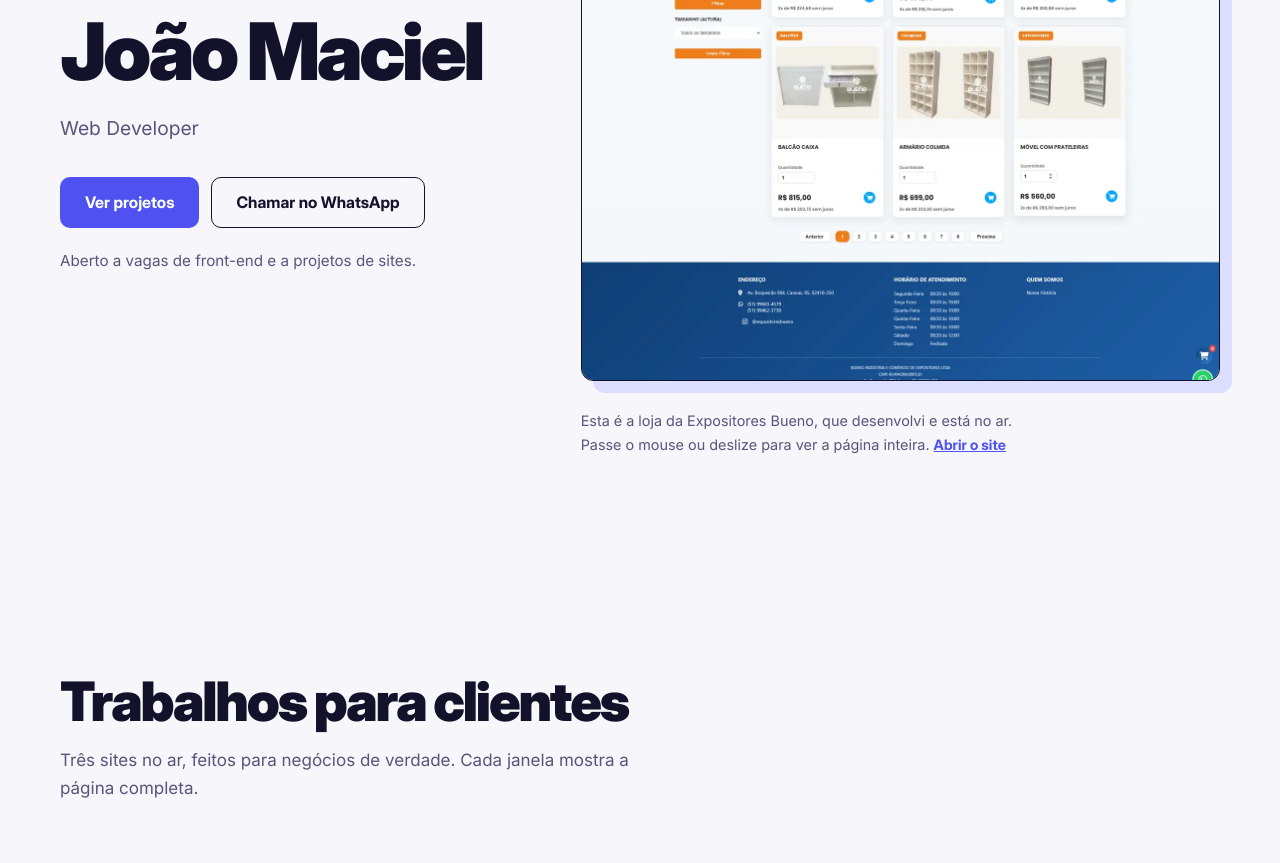
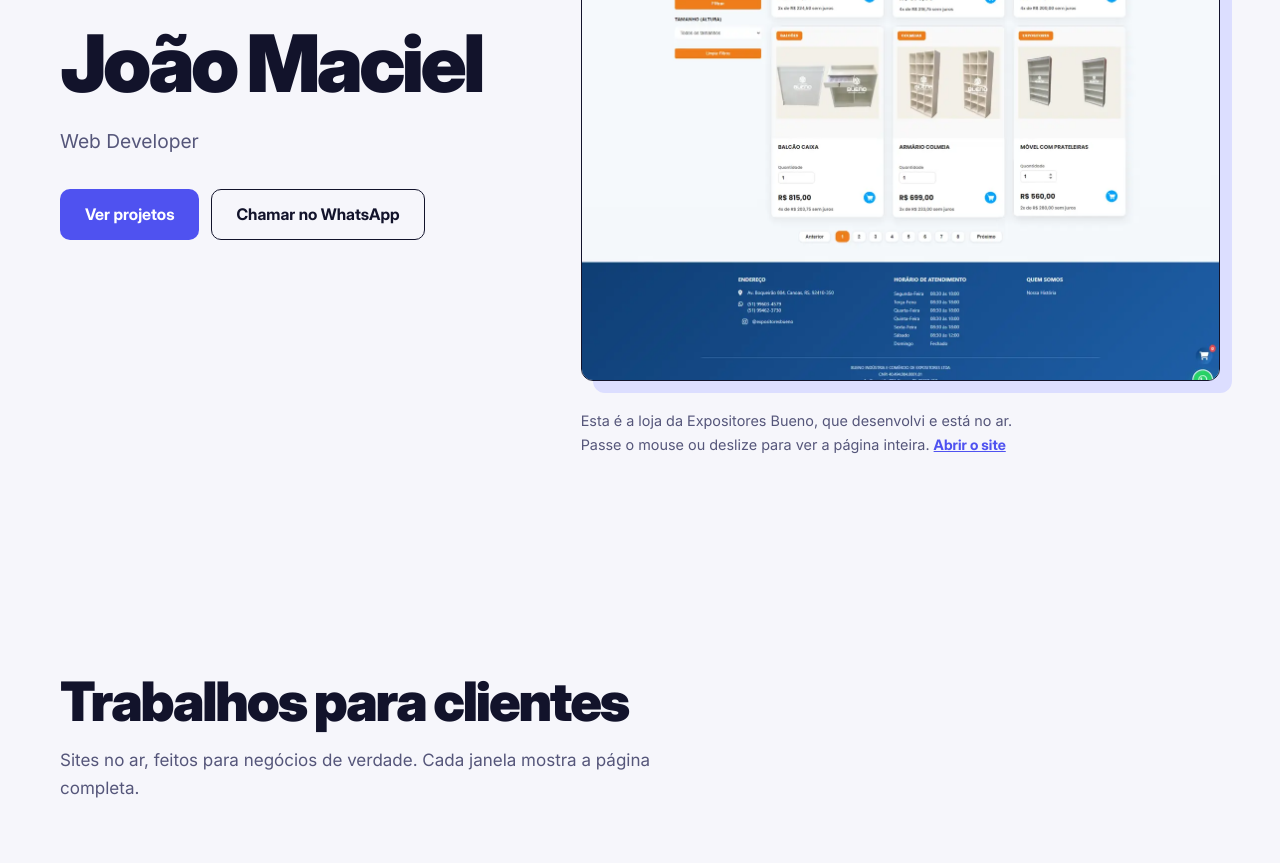
Before and after one commit to omacieljoao/Portf-lio, a plain HTML site: page index.html in a window 1280 px wide. Shown: the part 317-1180 px from the top of the page. Drawn offline with Linux system fonts and the light colour scheme.

Commit message:
otimiza textos

```diff
--- a/index.html
+++ b/index.html
@@ -92,9 +92,7 @@
                 >Chamar no WhatsApp</a
               >
             </div>
-            <p class="hero__status">
-              Aberto a vagas de front-end e a projetos de sites.
-            </p>
+            <p class="hero__status"></p>
           </div>
 
           <figure class="hero__figure">
@@ -142,8 +140,8 @@
           <div class="section__head">
             <h2 class="section__title">Trabalhos para clientes</h2>
             <p class="section__intro">
-              Três sites no ar, feitos para negócios de verdade. Cada janela
-              mostra a página completa.
+              Sites no ar, feitos para negócios de verdade. Cada janela mostra a
+              página completa.
             </p>
           </div>
 
@@ -300,8 +298,7 @@
             <h2 class="section__title">Projetos de estudo</h2>
             <p class="section__intro">
               Feitos durante o bootcamp da TripleTen, do mais recente para o
-              mais antigo. Dá pra ver a minha evolução de HTML e CSS até
-              JavaScript.
+              mais antigo.
             </p>
           </div>
 
```
